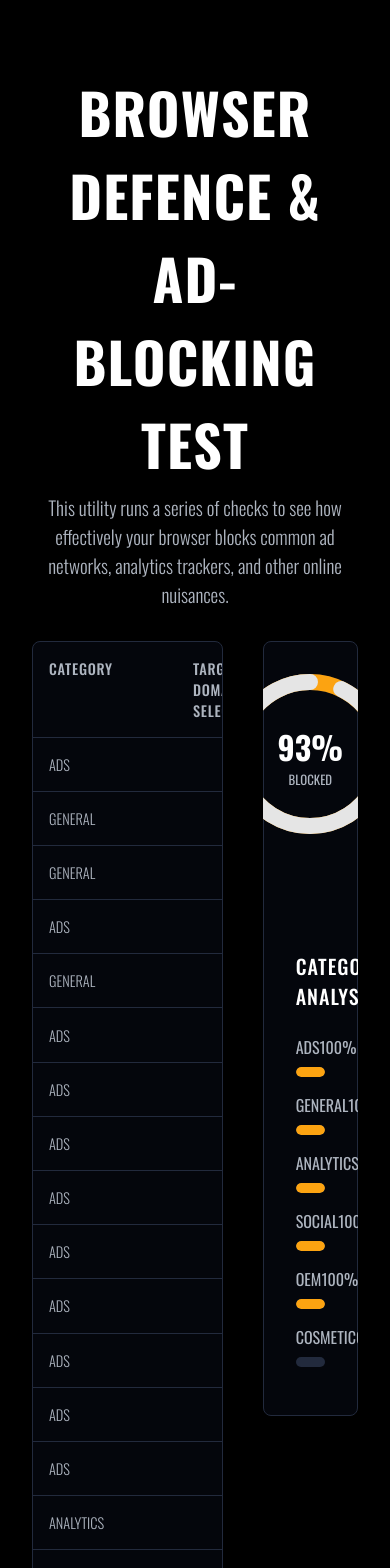
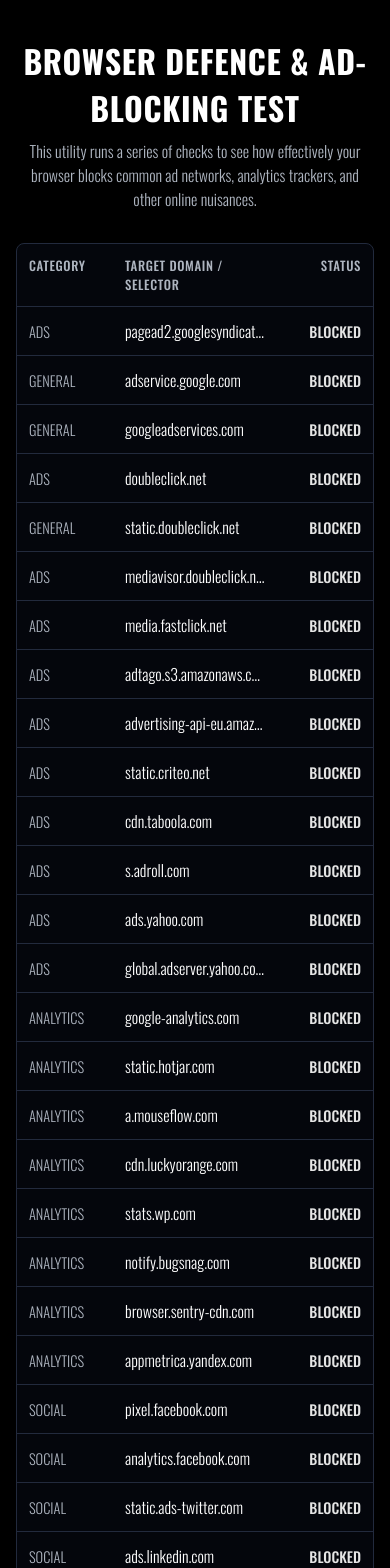
Before and after one commit to DebdootManna/adblock-defence-check, a React (Vite) app: page / in a window 390 px wide. Shown: the top 1568 px of the page. Built offline with nearby package versions, Linux system fonts and the light colour scheme; no server answers.

Commit message:
feat: enhance responsive design for App and TestResultRow components

```diff
--- a/src/App.css
+++ b/src/App.css
@@ -146,3 +146,46 @@
 .footer a:hover {
     color: var(--text-primary);
 }
+
+/* Responsive Design */
+@media (max-width: 1024px) {
+    body {
+        padding: 1rem;
+    }
+
+    .header h1 {
+        font-size: 2.5rem;
+    }
+
+    .main-container {
+        flex-direction: column;
+        gap: 1.5rem;
+    }
+
+    .right-column {
+        position: static;
+        height: auto;
+        overflow-y: visible;
+    }
+
+    .charts-container {
+        padding: 1.5rem;
+    }
+}
+
+@media (max-width: 480px) {
+    .results-header {
+        grid-template-columns: 80px 1fr 80px;
+        gap: 1rem;
+        padding: 0.75rem;
+        font-size: 0.8rem;
+    }
+
+    .header h1 {
+        font-size: 2rem;
+    }
+
+    .header p {
+        font-size: 1rem;
+    }
+}
--- a/src/components/TestResultRow.css
+++ b/src/components/TestResultRow.css
@@ -54,3 +54,12 @@
 .status-allowed {
   color: var(--accent-color);
 }
+
+@media (max-width: 480px) {
+  .test-row-minimal {
+      grid-template-columns: 80px 1fr 80px;
+      gap: 1rem;
+      padding: 0.75rem;
+      font-size: 1rem;
+  }
+}
```
